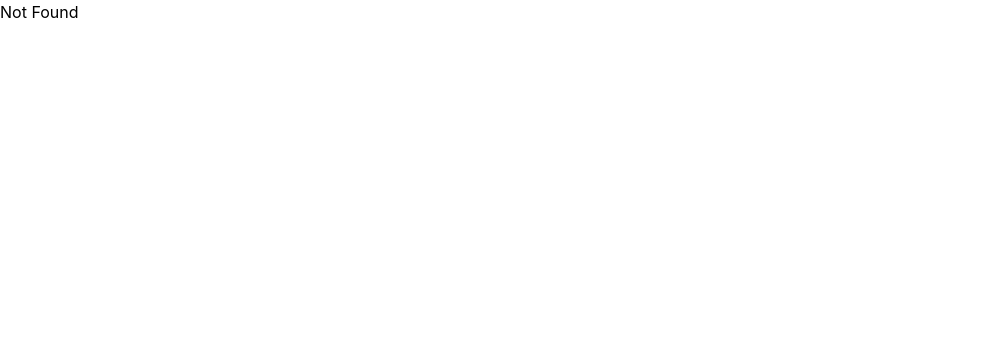
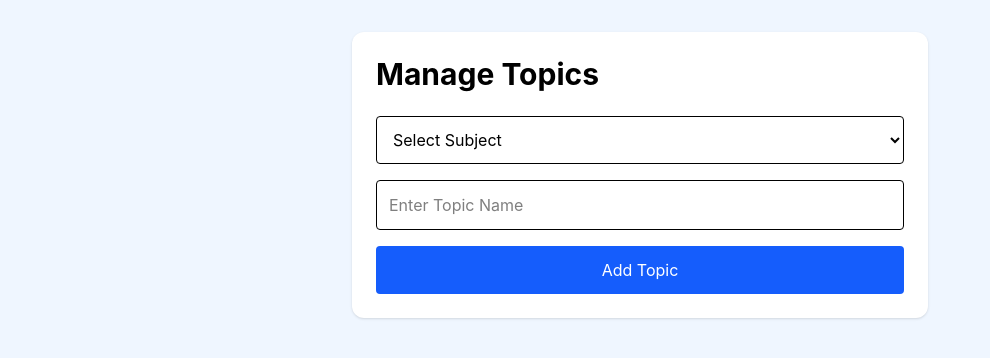
Before and after one commit to sakshibhagit05/quiz-app, a React (Vite) app: page /manage-topics in a window 1280 px wide. Shown: the top 358 px of the page, without its empty margins (0-990 px from the left). Built offline with nearby package versions, Linux system fonts and the light colour scheme.

Commit message:
Updated CreateQuiz total marks fix

```diff
--- a/src/App.jsx
+++ b/src/App.jsx
@@ -10,6 +10,7 @@ import Result from "./pages/Result";
 import NotFound from "./pages/NotFound";
 import MyQuizzes from "./pages/MyQuizzes";
 import StudentResults from "./pages/StudentResults";
+import ManageTopics from "./pages/ManageTopics";
 
 function App() {
   return (
@@ -26,6 +27,7 @@ function App() {
         <Route path="*" element={<NotFound />} />
         <Route path="/my-quizzes" element={<MyQuizzes />} />
         <Route path="/student-results" element={<StudentResults />} />
+        <Route path="/manage-topics" element={<ManageTopics />} />
       </Routes>
     </BrowserRouter>
   );
--- a/src/pages/CreateQuiz.jsx
+++ b/src/pages/CreateQuiz.jsx
@@ -5,6 +5,7 @@ import {
   addDoc,
   doc,
   getDoc,
+  getDocs,
   updateDoc,
 } from "firebase/firestore";
 import { db } from "../firebase/firebase";
@@ -15,6 +16,8 @@ function CreateQuiz() {
 
   const [quizTitle, setQuizTitle] = useState("");
   const [subject, setSubject] = useState("");
+  const [topic, setTopic] = useState("");
+  const [topics, setTopics] = useState([]);
   const [className, setClassName] = useState("");
   const [totalMarks, setTotalMarks] = useState("");
 
@@ -42,6 +45,7 @@ function CreateQuiz() {
 
           setQuizTitle(data.quizTitle || "");
           setSubject(data.subject || "");
+          setTopic(data.topic || "");
           setClassName(data.className || "");
           setTotalMarks(data.totalMarks || "");
 
@@ -56,6 +60,25 @@ function CreateQuiz() {
 
     loadQuiz();
   }, [id]);
+
+  const loadTopics = async (selectedSubject) => {
+  if (!selectedSubject) {
+    setTopics([]);
+    return;
+  }
+
+  try {
+    const snapshot = await getDocs(collection(db, "topics"));
+
+    const list = snapshot.docs
+      .map((doc) => doc.data())
+      .filter((item) => item.subject === selectedSubject);
+
+    setTopics(list);
+  } catch (error) {
+    console.log(error);
+  }
+};
 
   const generateQuizCode = () => {
     return Math.random().toString(36).substring(2, 8).toUpperCase();
@@ -106,13 +129,32 @@ function CreateQuiz() {
 };
 
   const handleSaveQuiz = async () => {
-    if (
-      !quizTitle ||
-      !subject ||
-      !className ||
-      !totalMarks
-    ) {
-      alert("Fill all quiz details");
+
+    console.log({
+  quizTitle,
+  subject,
+  topic,
+  className,
+  totalMarks,
+});
+
+    if (!quizTitle) {
+  alert("Quiz Title is missing");
+  return;
+}
+
+if (!subject) {
+  alert("Subject is missing");
+  return;
+}
+
+if (!topic) {
+  alert("Topic is missing");
+  return;
+}
+
+if (!className) {
+  alert("Class is missing");
   return;
 }
 
@@ -133,8 +175,9 @@ function CreateQuiz() {
      const quizData = {
   quizTitle,
   subject,
+  topic,
   className,
-        totalMarks,
+  totalMarks: questions.length,
   questions,
 };
 
@@ -196,12 +239,18 @@ function CreateQuiz() {
             onChange={(e) => setQuizTitle(e.target.value)}
           />
 
-          <div className="grid grid-cols-2 gap-4">
+          <div className="grid grid-cols-3 gap-4">
+
+            <div className="grid grid-cols-3 gap-4">
 
   <select
     className="border p-3 rounded"
     value={subject}
-              onChange={(e) => setSubject(e.target.value)}
+    onChange={(e) => {
+      setSubject(e.target.value);
+      setTopic("");
+      loadTopics(e.target.value);
+    }}
   >
     <option value="">Select Subject</option>
     <option value="English">English</option>
@@ -217,6 +266,20 @@ function CreateQuiz() {
 
   <select
     className="border p-3 rounded"
+    value={topic}
+    onChange={(e) => setTopic(e.target.value)}
+  >
+    <option value="">Select Topic</option>
+
+    {topics.map((item, index) => (
+      <option key={index} value={item.topic}>
+        {item.topic}
+      </option>
+    ))}
+  </select>
+
+  <select
+    className="border p-3 rounded"
     value={className}
     onChange={(e) => setClassName(e.target.value)}
   >
@@ -226,6 +289,8 @@ function CreateQuiz() {
     <option value="Class 3">Class 3</option>
     <option value="Class 4">Class 4</option>
   </select>
+
+</div>
 
           </div>
 
--- /dev/null
+++ b/src/pages/ManageTopics.jsx
@@ -0,0 +1,70 @@
+import { useState } from "react";
+import { collection, addDoc } from "firebase/firestore";
+import { db } from "../firebase/firebase";
+
+function ManageTopics() {
+  const [subject, setSubject] = useState("");
+  const [topic, setTopic] = useState("");
+
+  const handleAddTopic = async () => {
+    if (!subject || !topic) {
+      alert("Please fill all fields");
+      return;
+    }
+
+    try {
+      await addDoc(collection(db, "topics"), {
+        subject,
+        topic,
+      });
+
+      alert("Topic Added Successfully");
+
+      setTopic("");
+    } catch (error) {
+      console.log(error);
+      alert("Failed to add topic");
+    }
+  };
+
+  return (
+    <div className="min-h-screen bg-blue-50 p-8">
+      <div className="max-w-xl mx-auto bg-white shadow rounded-xl p-6">
+        <h1 className="text-3xl font-bold mb-6">Manage Topics</h1>
+
+        <select
+          className="border w-full p-3 rounded mb-4"
+          value={subject}
+          onChange={(e) => setSubject(e.target.value)}
+        >
+          <option value="">Select Subject</option>
+          <option value="Marathi">Marathi</option>
+          <option value="English">English</option>
+          <option value="Math">Math</option>
+          <option value="शिष्यवृत्ती मराठी">शिष्यवृत्ती मराठी</option>
+          <option value="शिष्यवृत्ती गणित">शिष्यवृत्ती गणित</option>
+          <option value="शिष्यवृत्ती इंग्रजी">शिष्यवृत्ती इंग्रजी</option>
+          <option value="शिष्यवृत्ती बुद्धिमता">शिष्यवृत्ती बुद्धिमता</option>
+          <option value="3री मराठी">3री मराठी</option>
+          <option value="3री परिसर अभ्यास">3री परिसर अभ्यास</option>
+        </select>
+
+        <input
+          className="border w-full p-3 rounded mb-4"
+          placeholder="Enter Topic Name"
+          value={topic}
+          onChange={(e) => setTopic(e.target.value)}
+        />
+
+        <button
+          onClick={handleAddTopic}
+          className="w-full bg-blue-600 text-white py-3 rounded"
+        >
+          Add Topic
+        </button>
+      </div>
+    </div>
+  );
+}
+
+export default ManageTopics;
--- a/src/pages/TeacherDashboard.jsx
+++ b/src/pages/TeacherDashboard.jsx
@@ -20,6 +20,10 @@ export default function TeacherDashboard() {
       title: "Logout",
       description: "Sign out from your account.",
     },
+    {
+      title: "Manage Topics",
+      description: "Add and manage quiz topics.",
+    },
   ];
 
   const handleOpen = (title) => {
@@ -41,6 +45,10 @@ export default function TeacherDashboard() {
         break;
 
       default:
+        break;
+
+      case "Manage Topics":
+        navigate("/manage-topics");
         break;
     }
   };
```
Lines whose indentation alone changed are shown as unchanged.
